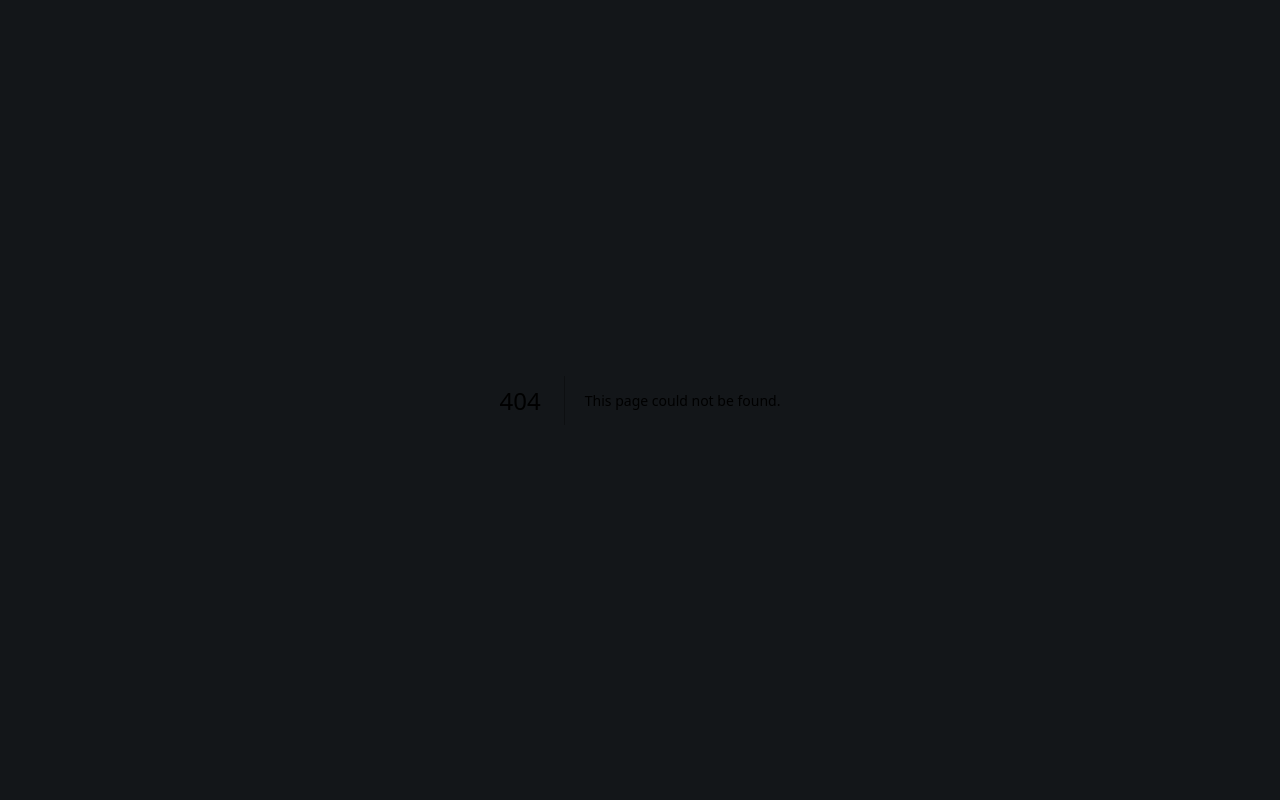
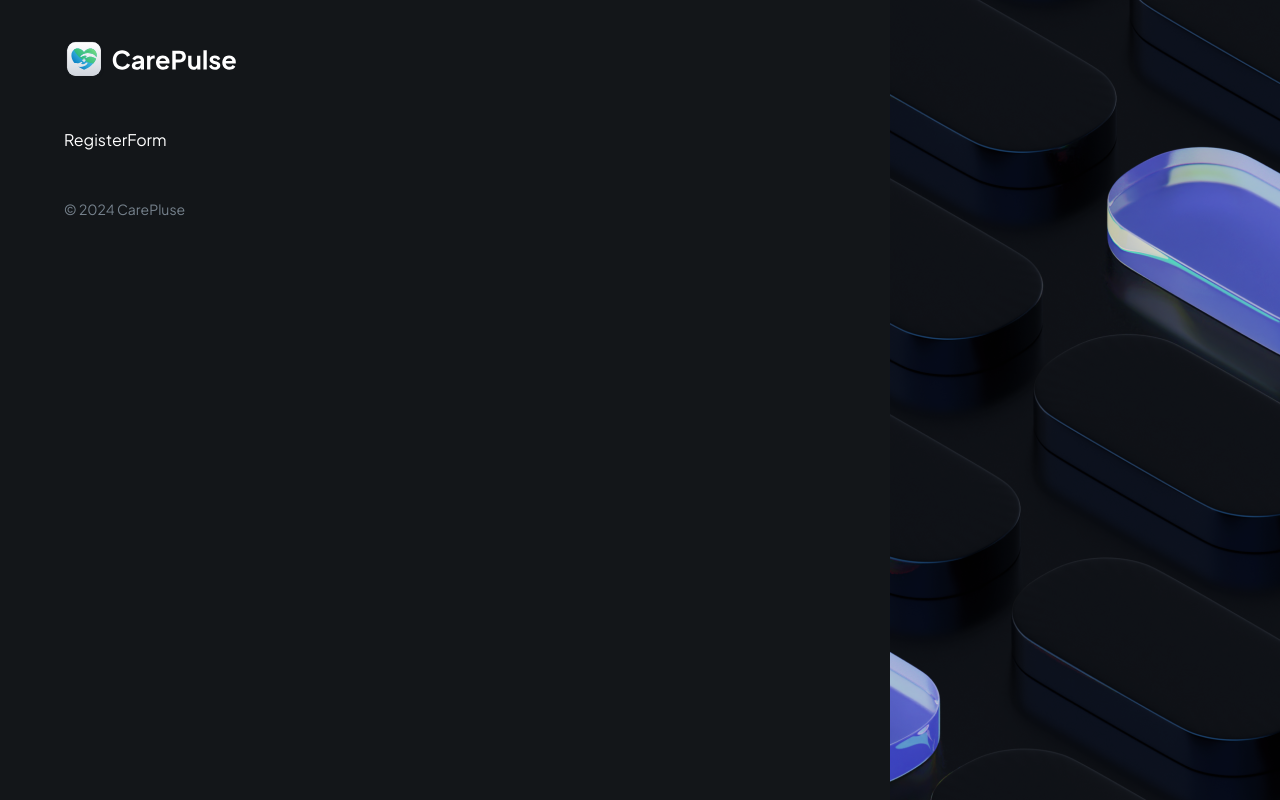
Before and after one commit to lasindu2001/next-healthcare, a Next.js app: page /patients/1/register in a window 1280 px wide. Before the commit this address had no page. Built offline with nearby package versions, Linux system fonts and the light colour scheme.

Commit message:
create register page

```diff
--- a/app/page.tsx
+++ b/app/page.tsx
@@ -1,5 +1,4 @@
 import PatientForm from "@/components/forms/PatientForm";
-import { Button } from "@/components/ui/button";
 import Image from "next/image";
 import Link from "next/link";
 
--- /dev/null
+++ b/app/patients/[userId]/register/page.tsx
@@ -0,0 +1,32 @@
+import RegisterForm from '@/components/forms/RegisterForm'
+import Image from 'next/image'
+import React from 'react'
+
+const Register = () => {
+    return (
+        <div className="flex h-screen max-h-screen">
+            <section className="remove-scrollbar container">
+                <div className="sub-container max-w-[860px] flex-1 flex-col py-10">
+                    <Image
+                        src="/assets/icons/logo-full.svg"
+                        height={1000}
+                        width={1000}
+                        alt="patient"
+                        className="mb-12 h-10 w-fit"
+                    />
+                    <RegisterForm/>
+                    <p className="copyright py-12">© 2024 CarePluse</p>
+                </div>
+            </section>
+            <Image
+                src="/assets/images/register-img.png"
+                height={1000}
+                width={1000}
+                alt="patient"
+                className="side-img max-w-[390px]"
+            />
+        </div>
+    )
+}
+
+export default Register
--- /dev/null
+++ b/components/forms/RegisterForm.tsx
@@ -0,0 +1,9 @@
+import React from 'react'
+
+const RegisterForm = () => {
+  return (
+    <div>RegisterForm</div>
+  )
+}
+
+export default RegisterForm
```
